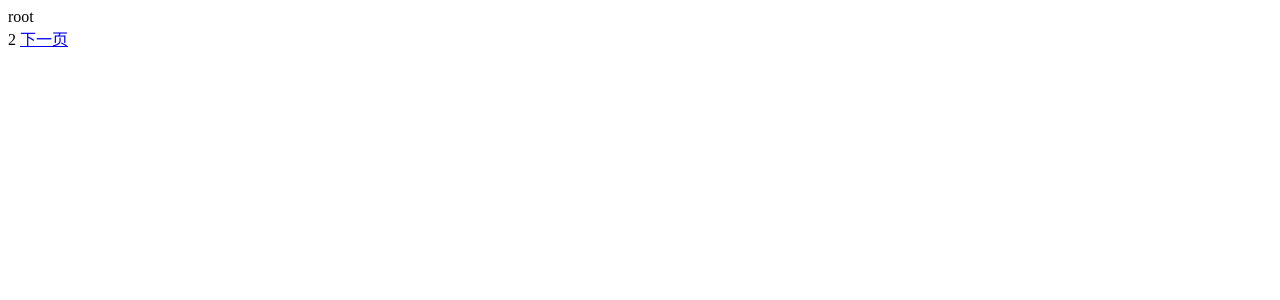
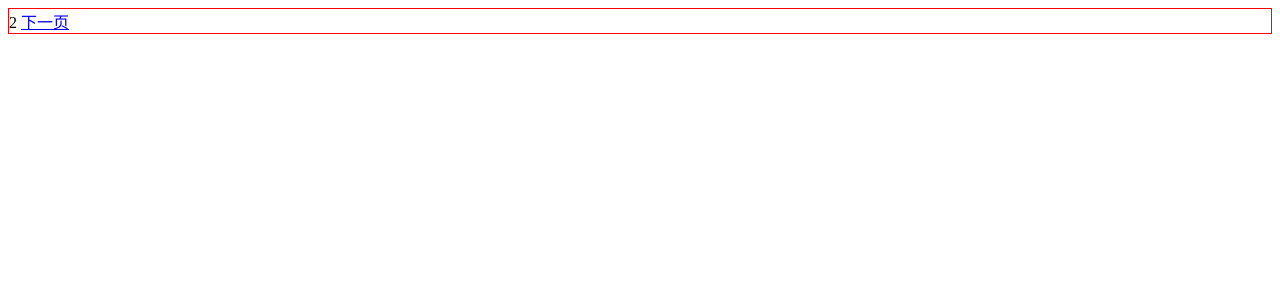
Before and after one commit to webpanck/shashark-account-react, a React (Vite) app: page /welcome/2 in a window 1280 px wide. Shown: the top 300 px of the page. Built offline with nearby package versions, Linux system fonts and the light colour scheme.

Commit message:
目录结构变化

```diff
--- a/package.json
+++ b/package.json
@@ -9,6 +9,7 @@
     "preview": "vite preview"
   },
   "dependencies": {
+    "@react-spring/web": "^9.7.3",
     "react": "18.2.0",
     "react-dom": "18.2.0",
     "react-router-dom": "6.4.2"
--- /dev/null
+++ b/src/layouts/MainLayout.tsx
@@ -0,0 +1,8 @@
+import * as React from 'react'
+import {Outlet} from 'react-router-dom'
+
+export const MainLayout: React.FC = () => {
+  return (
+    <div><Outlet/></div>
+  )
+}
--- /dev/null
+++ b/src/layouts/WelcomeLayout.tsx
@@ -0,0 +1,8 @@
+import * as React from 'react'
+import {Outlet} from 'react-router-dom'
+
+export const WelcomeLayout: React.FC = () => {
+  return (
+    <div><Outlet/></div>
+  )
+}
--- a/src/main.tsx
+++ b/src/main.tsx
@@ -1,55 +1,7 @@
 import React from 'react'
 import ReactDOM from 'react-dom/client'
-import {createBrowserRouter, NavLink, Outlet, RouterProvider} from "react-router-dom";
-import {ErrorPage} from "./components/ErroPage"
-
-const router = createBrowserRouter([
-  {
-    path: "/",
-    element: <div>root <Outlet /></div>,
-    errorElement: <ErrorPage />,
-    children: [
-      {
-        index: true,
-        element: <div>index</div>
-      },
-      {
-        path: 'welcome',
-        element: <Outlet />,
-        children: [
-          {
-            index: true,
-            element: <div>index</div>
-          },
-          {
-            path: '1',
-            element: (
-                <div> 1 <NavLink to='/welcome/2'>下一页</NavLink> </div>
-            )
-          },
-          {
-            path: '2',
-            element: (
-                <div> 2 <NavLink to='/welcome/3'>下一页</NavLink> </div>
-            )
-          },
-          {
-            path: '3',
-            element: (
-                <div> 3 <NavLink to='/welcome/4'>下一页</NavLink> </div>
-            )
-          },
-          {
-            path: '4',
-            element: (
-                <div> 4 <NavLink to='/welcome/xxx'>下一页</NavLink> </div>
-            )
-          }
-        ]
-      }
-    ]
-  },
-])
+import {RouterProvider} from "react-router-dom";
+import {router} from "./routes/router";
 
 const div = document.getElementById('root') as HTMLElement
 
--- /dev/null
+++ b/src/pages/Welcome1.tsx
@@ -0,0 +1,7 @@
+import * as React from 'react'
+import { NavLink } from 'react-router-dom'
+export const Welcome1: React.FC = () => {
+  return (
+      <div style={{ border: '1px solid red' }}> 1 <NavLink to="/welcome/2">下一页</NavLink> </div>
+  )
+}
--- /dev/null
+++ b/src/pages/Welcome2.tsx
@@ -0,0 +1,7 @@
+import * as React from 'react'
+import { NavLink } from 'react-router-dom'
+export const Welcome2: React.FC = () => {
+  return (
+      <div style={{ border: '1px solid red' }}> 2 <NavLink to="/welcome/3">下一页</NavLink> </div>
+  )
+}
--- /dev/null
+++ b/src/pages/Welcome3.tsx
@@ -0,0 +1,7 @@
+import * as React from 'react'
+import { NavLink } from 'react-router-dom'
+export const Welcome3: React.FC = () => {
+  return (
+      <div style={{ border: '1px solid red' }}> 3 <NavLink to="/welcome/4">下一页</NavLink> </div>
+  )
+}
--- /dev/null
+++ b/src/pages/Welcome4.tsx
@@ -0,0 +1,7 @@
+import * as React from 'react'
+import { NavLink } from 'react-router-dom'
+export const Welcome4: React.FC = () => {
+  return (
+      <div style={{ border: '1px solid red' }}> 4 <NavLink to="/xxx">开始记账</NavLink> </div>
+  )
+}
--- /dev/null
+++ b/src/routes/router.tsx
@@ -0,0 +1,16 @@
+import {createBrowserRouter} from 'react-router-dom'
+import {ErrorPage} from '../components/ErroPage'
+import React from 'react'
+import {MainLayout} from '../layouts/MainLayout'
+import {welcomeRoutes} from './welcomeRoutes'
+
+export const router = createBrowserRouter([
+  {
+    path: '/',
+    element: <MainLayout />,
+    errorElement: <ErrorPage />,
+    children: [
+      welcomeRoutes
+    ]
+  }
+])
--- /dev/null
+++ b/src/routes/welcomeRoutes.tsx
@@ -0,0 +1,17 @@
+import {WelcomeLayout} from '../layouts/WelcomeLayout'
+import {Welcome1} from '../pages/Welcome1'
+import {Welcome2} from '../pages/Welcome2'
+import {Welcome3} from '../pages/Welcome3'
+import {Welcome4} from '../pages/Welcome4'
+import React from 'react'
+
+export const welcomeRoutes = {
+  path: 'welcome',
+  element: <WelcomeLayout />,
+  children: [
+    {path: '1', element: <Welcome1 />},
+    {path: '2', element: <Welcome2 />},
+    {path: '3', element: <Welcome3 />},
+    {path: '4', element: <Welcome4 />}
+  ]
+}
```
Also changed, not shown: 2 other files (tests, documents, lock files or other folders).
